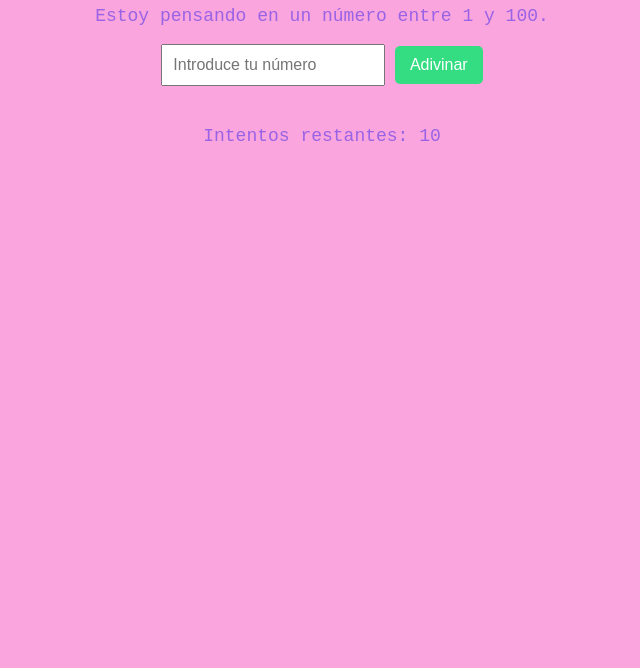
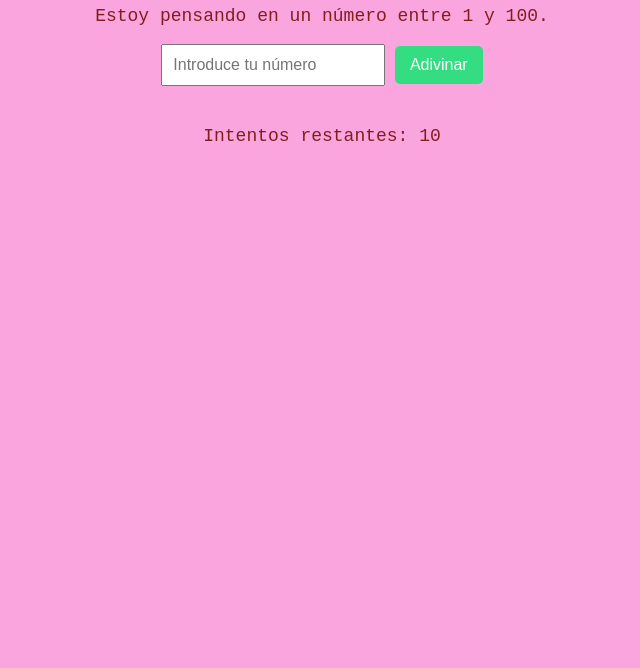
Before and after one commit to Liss018/adivina-el-numeroo, a plain HTML site: page index.html in a window 1280 px wide. Shown: the part 132-800 px from the top of the page, without its empty margins (318-958 px from the left). Drawn offline with Linux system fonts and the light colour scheme.

Commit message:
styles.css
cambio de color y fuente

```diff
--- a/styles.css
+++ b/styles.css
@@ -1,7 +1,7 @@
 body {
     font-family: 'Courier New', Courier, monospace;
     background-color: #faa5de;
-    color: #331eed7d;
+    color: #801e1e;
     text-align: center;
     padding: 50px;
 }
```
